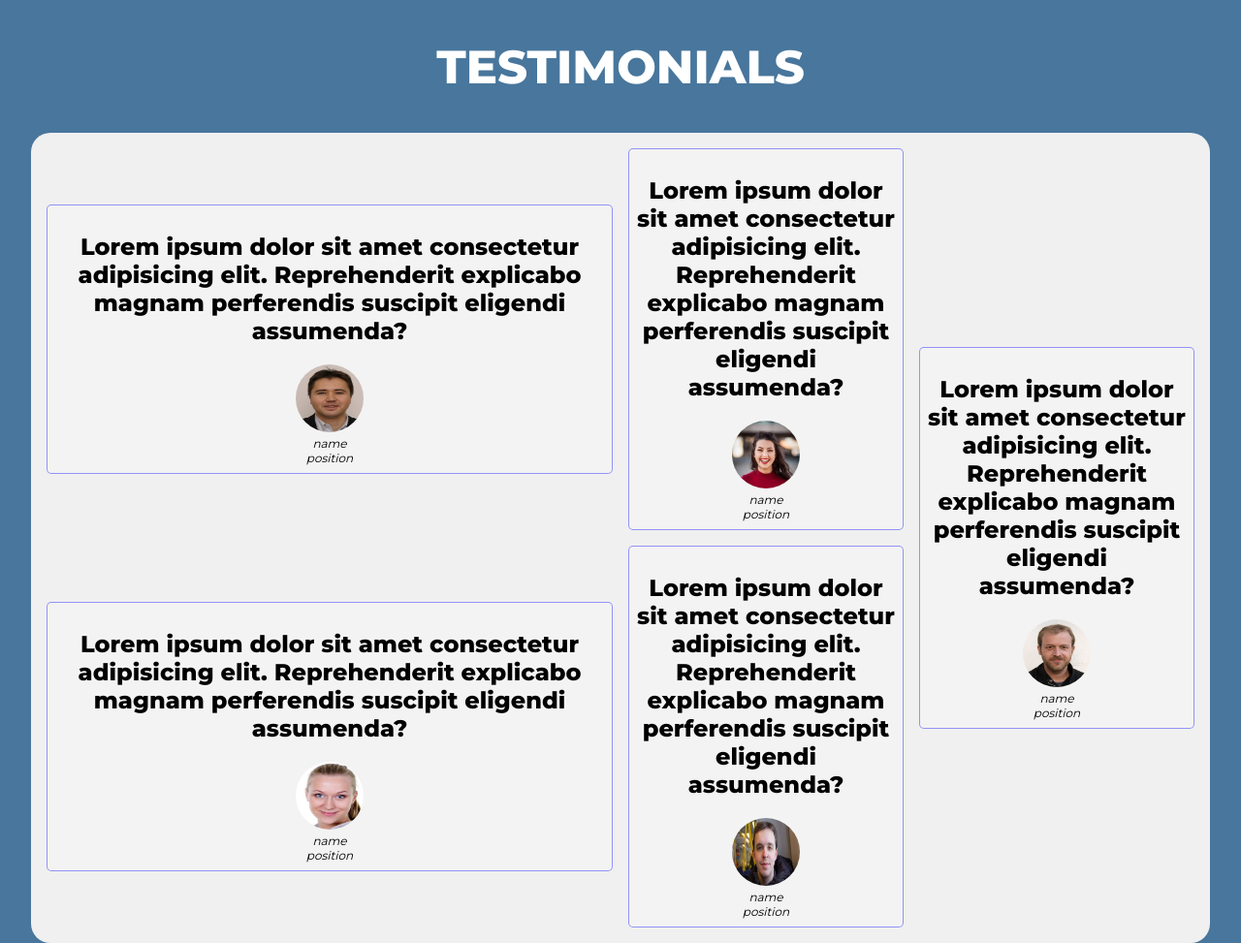
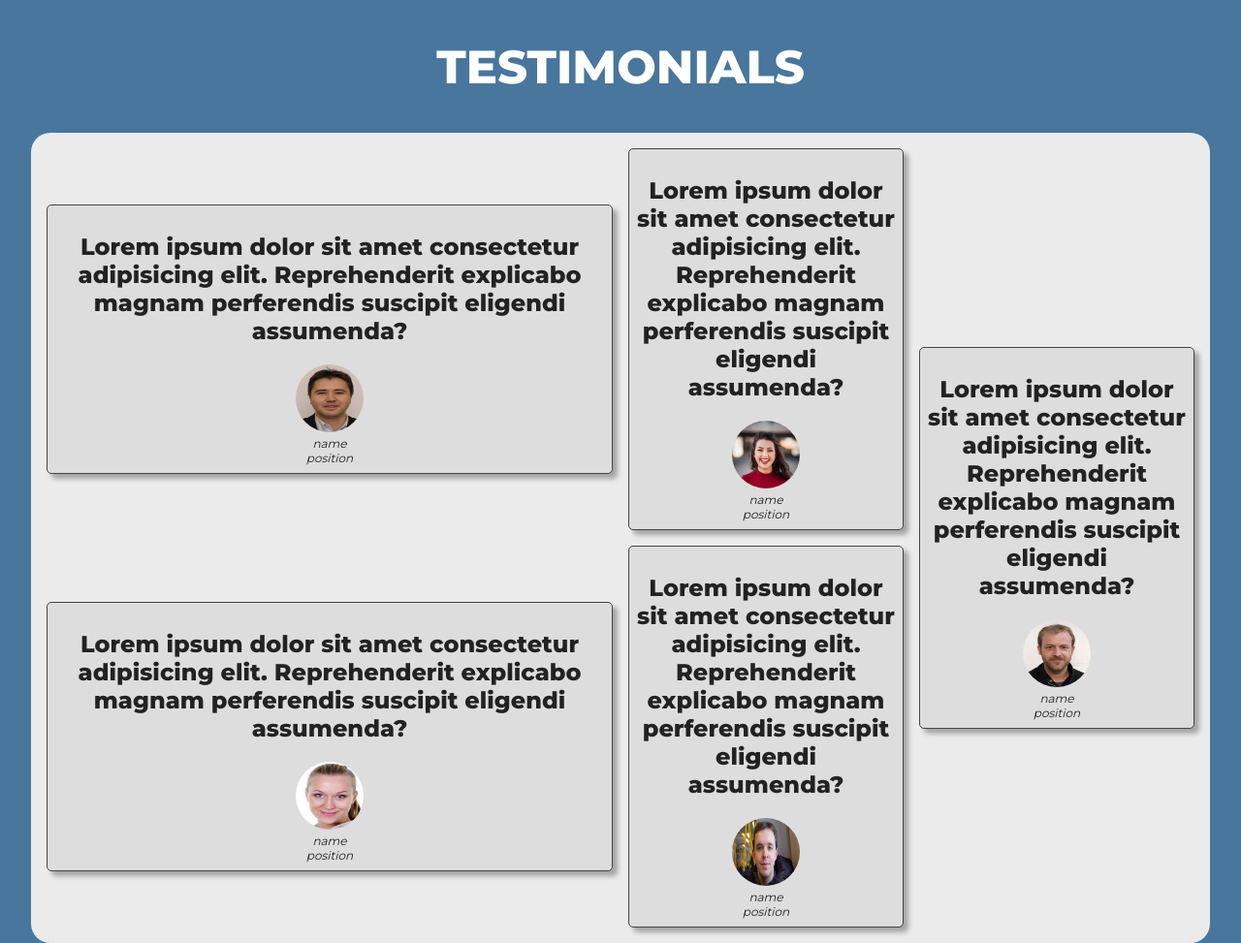
Before and after one commit to leeyang1009/Sample1, a plain HTML site: page index.html in a window 1280 px wide. Shown: the part 1520-2493 px from the top of the page at 97% size. Drawn offline with Linux system fonts and the light colour scheme.

Commit message:
improved testimonial

```diff
--- a/style.css
+++ b/style.css
@@ -298,8 +298,8 @@ body {
 .testimonials-container {
   display: grid;
   grid-template-columns: repeat(4, 1fr);
-  color: black;
-  background-color: rgb(240, 240, 240);
+  color: #222;
+  background-color: rgb(235, 235, 235);
   gap: 1rem;
   align-items: center;
   padding: 1rem;
@@ -323,10 +323,11 @@ body {
 }
 
 .testimonial {
-  border: 1px solid rgba(0, 0, 255, 0.4);
+  border: 1px solid #444;
+  box-shadow: 5px 5px 5px rgba(0, 0, 0, 0.3);
   padding: 0.5rem;
   border-radius: 5px;
-  background-color: rgba(255, 255, 255, 0.2);
+  background-color: #ddd;
 }
 
 .testimonial em {
```
